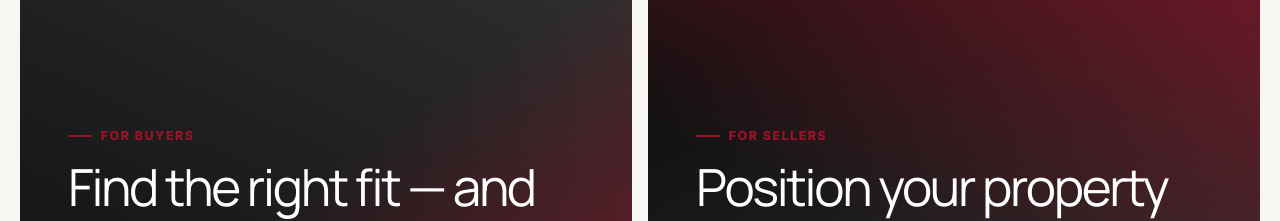
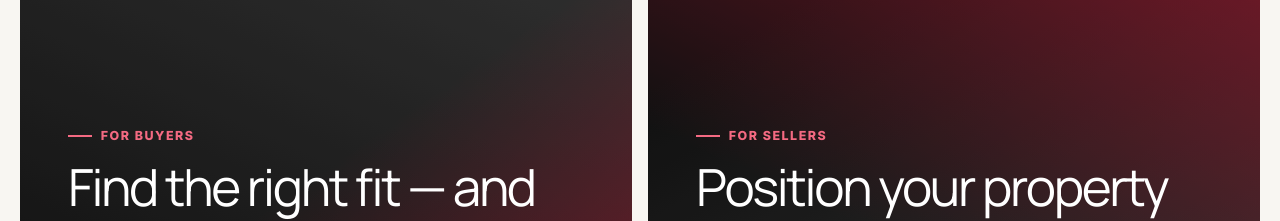
Before and after one commit to jonahduckworth/ryan-stulp, a Next.js app: page / in a window 1280 px wide. Shown: the part 1540-1761 px from the top of the page. Built offline with nearby package versions, Linux system fonts and the light colour scheme; no server answers; the database is empty.

Commit message:
docs: add launch handoff and accessibility fix

```diff
--- a/src/app/globals.css
+++ b/src/app/globals.css
@@ -463,6 +463,11 @@ p {
   color: var(--white);
 }
 
+.dark .eyebrow,
+.path-card .eyebrow {
+  color: #f46a82;
+}
+
 .dark .lede {
   color: #c9c6c0;
 }
```
Also changed, not shown: 4 other files (tests, documents, lock files or other folders).
